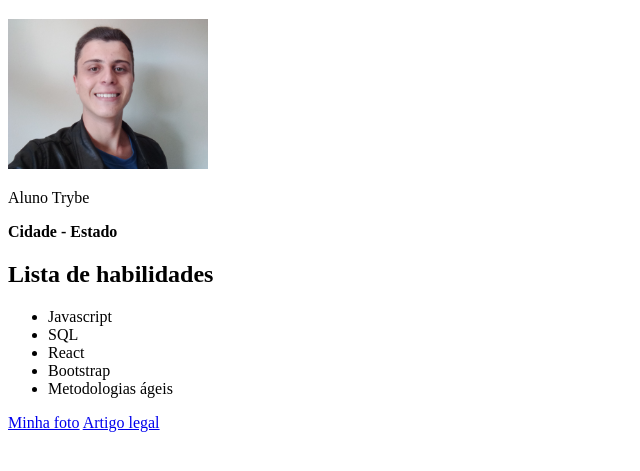
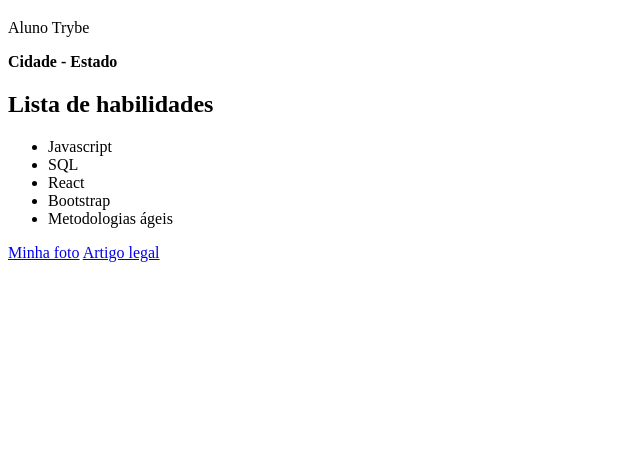
Before and after one commit to santoosviniofficer/santoosviniofficer.github.io, a plain HTML site: page index.html in a window 1280 px wide. Shown: the part 87-558 px from the top of the page, without its empty margins (0-640 px from the left). Drawn offline with Linux system fonts and the light colour scheme.

Commit message:
atualizacao

```diff
--- a/index.html
+++ b/index.html
@@ -10,7 +10,7 @@
   <a href="#sobre-mim">Sobre mim</a>
   <a href="#pagina">Página que eu gosto</a>
   <h1 class="meuNome">Vinicius Dos Santos</h1>
-  <img src="IMG-20220805-WA0006.jpeg" alt="Tryber sorrindo com camiseta da Trybe" id="foto" width="200">
+  <iIMG src="IMG-20220805-WA0006.jpeg" alt="Tryber sorrindo com camiseta da Trybe" id="foto" width="200">
   <p class="descricao">Aluno Trybe</p>
   <p class="resido"><strong>Cidade - Estado</strong></p>
   <h2>Lista de habilidades</h2>
```
